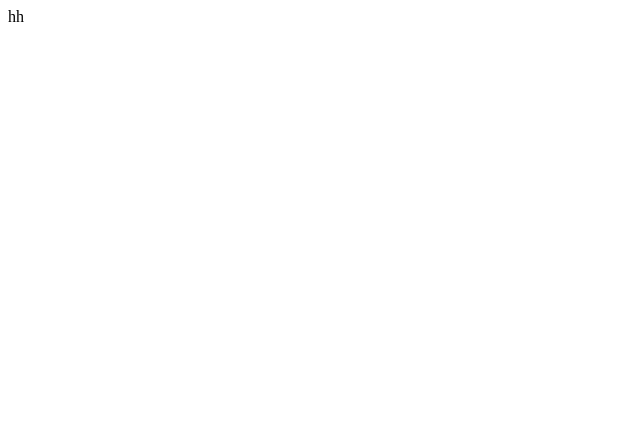
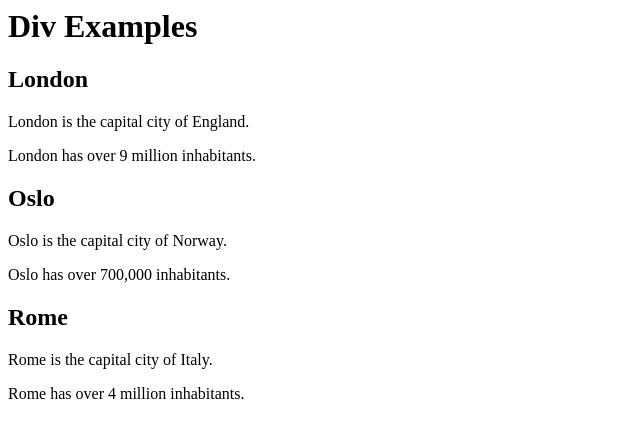
Before and after one commit to Kaflemax/mobile-programming, a plain HTML site: page index.html in a window 1280 px wide. Shown: the whole page, without its empty margins (0-640 px from the left). Drawn offline with Linux system fonts and the light colour scheme.

Commit message:
Started week 2

```diff
--- a/index.html
+++ b/index.html
@@ -1,11 +1,24 @@
-<!DOCTYPE html>
-<html lang="en">
+<html>
 <head>
-    <meta charset="UTF-8">hh
-    <meta name="viewport" content="width=device-width, initial-scale=1.0">
-    <title>Document</title>
 </head>
 <body>
+    <h1>Div Examples</h1>
+    <div>
+  <h2>London</h2>
+  <p>London is the capital city of England.</p>
+  <p>London has over 9 million inhabitants.</p>
+</div>
 
+<div>
+  <h2>Oslo</h2>
+  <p>Oslo is the capital city of Norway.</p>
+  <p>Oslo has over 700,000 inhabitants.</p>
+</div>
+
+<div>
+  <h2>Rome</h2>
+  <p>Rome is the capital city of Italy.</p>
+  <p>Rome has over 4 million inhabitants.</p>
+</div>
 </body>
 </html>
```
